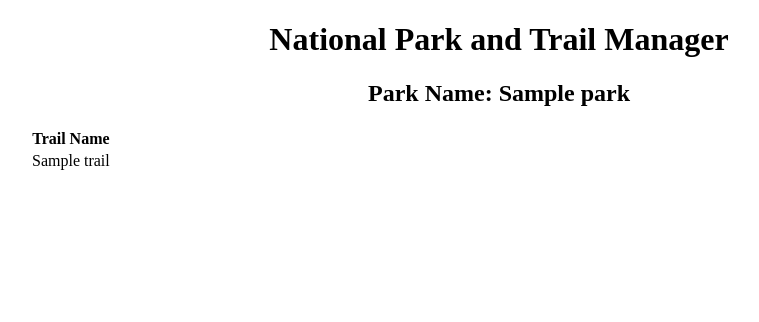
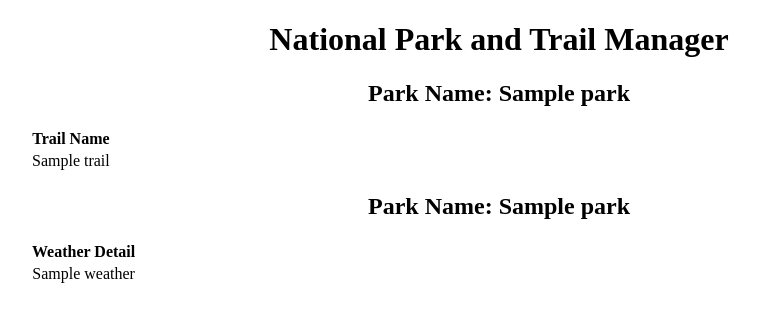
Before and after one commit to KJTempas/hiking_national_parks, a Flask app: template application/Templates/hikes_weather.html in a window 1280 px wide. Shown: the top 322 px of the page, without its empty margins (141-900 px from the left). Run offline with Flask 2, Linux system fonts and the light colour scheme; the template is opened without the code that fills it: most values are stand-ins (such as "Sample title", 1, 10 or a date in 2020).

Commit message:
added weather information to the weather page

```diff
--- a/application/Templates/hikes_weather.html
+++ b/application/Templates/hikes_weather.html
@@ -25,7 +25,23 @@
         <p>No Trails available at {{park}}</p>
     {% endif %}
 
+    {% if trail_list %}
+        <h2>Park Name: {{park}}</h2>
+            <table>
+                <tr>
+                    <th>Weather Detail</th>
+                </tr>
+                {% for weather in weather_list %}
+                    <tr>
+                        <td>{{weather}}</td>
 
+
+                    </tr>
+                {% endfor %}
+            </table>
+        {% else %}
+            <p>No Weather Forecast available at {{park}}</p>
+        {% endif %}
 
 </div>
 
--- a/application/api_calls/weather_api.py
+++ b/application/api_calls/weather_api.py
@@ -15,20 +15,7 @@ log = logging.getLogger('root')
 # CONSTANT
 WEATHER_KEY = os.environ.get('WEATHER_KEY')
 
-WEATHER_KEY = '7ca53d81fe59299ddad5356d36a03cb8'
 API_URL = 'https://api.openweathermap.org/data/2.5/onecall?'
-
-
-def main():
-    if WEATHER_KEY is not None:
-        # This lat and long should be passed from the program itself.
-        lat, long = get_location()
-        weather, errors = get_weather(lat, long)
-
-        if weather is None:
-            print('No forecast or invalid location......')
-        else:
-            weather_list = store_data(weather)
 
 
 def store_data(weather):
@@ -55,17 +42,6 @@ def store_data(weather):
     return weather_list
 
 
-def get_location(lat=None, long=None):
-    while lat is None:
-
-        lat = input('Please enter the latitude of the location')
-
-    while long is None:
-
-        long = input('Please enter the longitude of the location')
-
-    return lat, long
-
 
 def get_weather(lat, long):
     params = {'lat': lat, 'lon': long, 'exclude': 'current,alerts,hourly,minutely', 'units': 'imperial',
@@ -76,12 +52,12 @@ def get_weather(lat, long):
     try:
         response.raise_for_status()
         data = response.json()
-        return data, None
+
+        weather_list = store_data(data)
+        return weather_list
+
 
     except Exception as e:
         log.exception(f'Error occurred. More detail: {e}')
         log.exception(f'Error Message from request: {response.text}')
-        return None, e
-
-
-main()
+        return None
--- a/application/app.py
+++ b/application/app.py
@@ -1,9 +1,9 @@
 from flask import Flask, render_template, request, redirect, url_for
-from api_calls import natlParks_api, hiking_api
+from api_calls import natlParks_api, hiking_api, weather_api
 
 # from models import *
 app = Flask(__name__)
-
+# TODO need to validate if the parklist, weatherlist and traillist has data or no
 
 @app.route('/', methods=['GET'])
 def home():
@@ -24,9 +24,12 @@ def show_national_park():
 
 @app.route('/moreinfo/<park>/<lat>/<lon>')
 def get_trail(park, lat, lon):
+
     trail_list = hiking_api.get_trails(lat, lon)
+    weather_list = weather_api.get_weather(lat, lon)
 
-    return render_template('hikes_weather.html', park=park, trail_list=trail_list)
+
+    return render_template('hikes_weather.html', park=park, trail_list=trail_list, weather_list=weather_list)
 
 
 if __name__ == "__main__":
```
Also changed, not shown: 1 other file.
